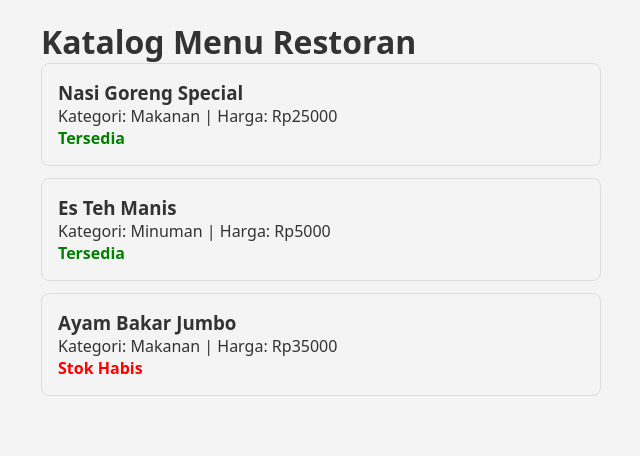
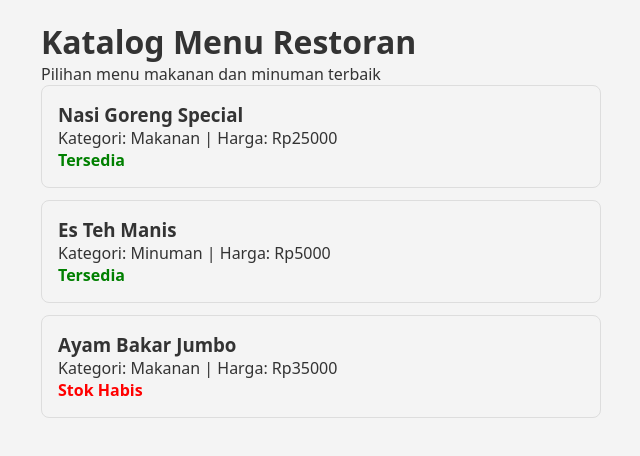
Before and after one commit to Zaki1120mubarok/proyek-praktikum, a React (Vite) app: page / in a window 1280 px wide. Shown: the top 456 px of the page, without its empty margins (319-959 px from the left). Built offline with nearby package versions, Linux system fonts and the light colour scheme.

Commit message:
feat: tambahkan subjudul pada halaman utama

```diff
--- a/src/App.jsx
+++ b/src/App.jsx
@@ -4,6 +4,7 @@ export default function App() {
   return (
     <main style={{ padding: '20px', maxWidth: '600px', margin: '0 auto' }}>
       <h1>Katalog Menu Restoran</h1>
+      <p>Pilihan menu makanan dan minuman terbaik</p>
       <MenuCard nama="Nasi Goreng Special" harga={25000} kategori="Makanan" tersedia={true} />
       <MenuCard nama="Es Teh Manis" harga={5000} kategori="Minuman" tersedia={true} />
       <MenuCard nama="Ayam Bakar Jumbo" harga={35000} kategori="Makanan" tersedia={false} />
```
